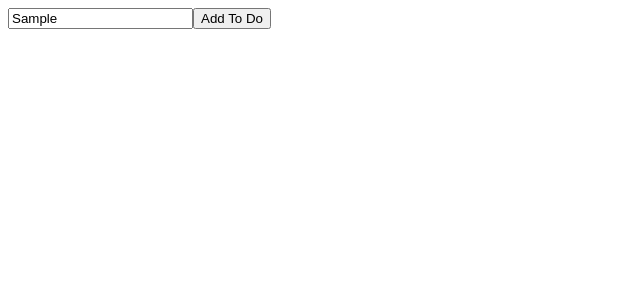
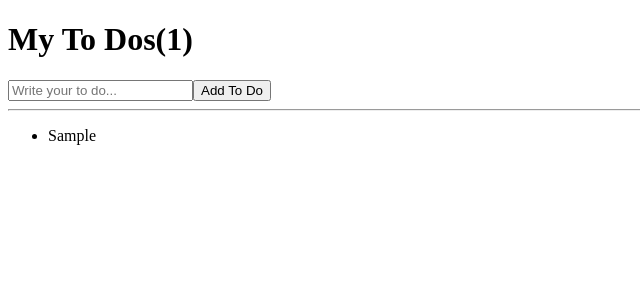
Before and after one commit to cruway/kuru-movie-app, a React (Create React App) app: page / in a window 1280 px wide. Both pictures are taken after typing "Sample" into the empty fields and a click on the button "Add To Do". Shown: the top 300 px of the page, without its empty margins (0-640 px from the left). Built offline with nearby package versions, Linux system fonts and the light colour scheme; the HTML template or start-up script is replaced by a standard one.

Commit message:
array test

```diff
--- a/src/App.js
+++ b/src/App.js
@@ -2,23 +2,33 @@
 
 function App() {
     const [toDo, setToDo] = useState("");
+    const [toDos, setToDos] = useState([]);
     const onChange = (event) => setToDo(event.target.value);
     const onSubmit = (event) => {
         event.preventDefault();
-        console.log(toDo);
-    }
-    console.log(toDo);
+        if (toDo === "") {
+            return;
+        }
+        setToDos(currentArray => [toDo, ...currentArray]);
+        setToDo("");
+    };
     return (
         <div>
+            <h1>My To Dos({toDos.length})</h1>
             <form onSubmit={onSubmit}>
                 <input
                     onChange={onChange}
                     value={toDo}
                     type="text"
-                    placeholder="Write your to do..."
-                />
+                    placeholder="Write your to do..." />
                 <button>Add To Do</button>
             </form>
+            <hr />
+            <ul>
+                {toDos.map((item, index) => (
+                    <li key={index}>{item}</li>
+                ))}
+            </ul>
         </div>
     );
 }
```
